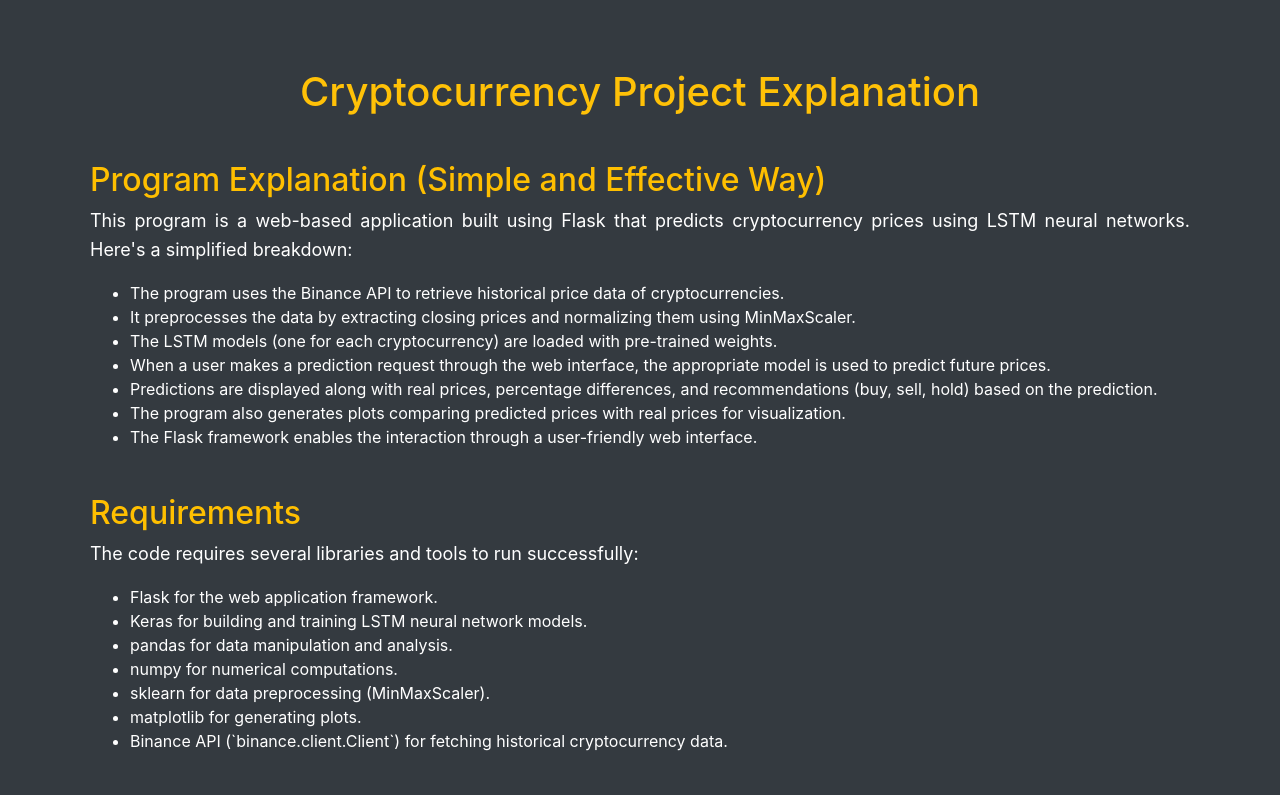
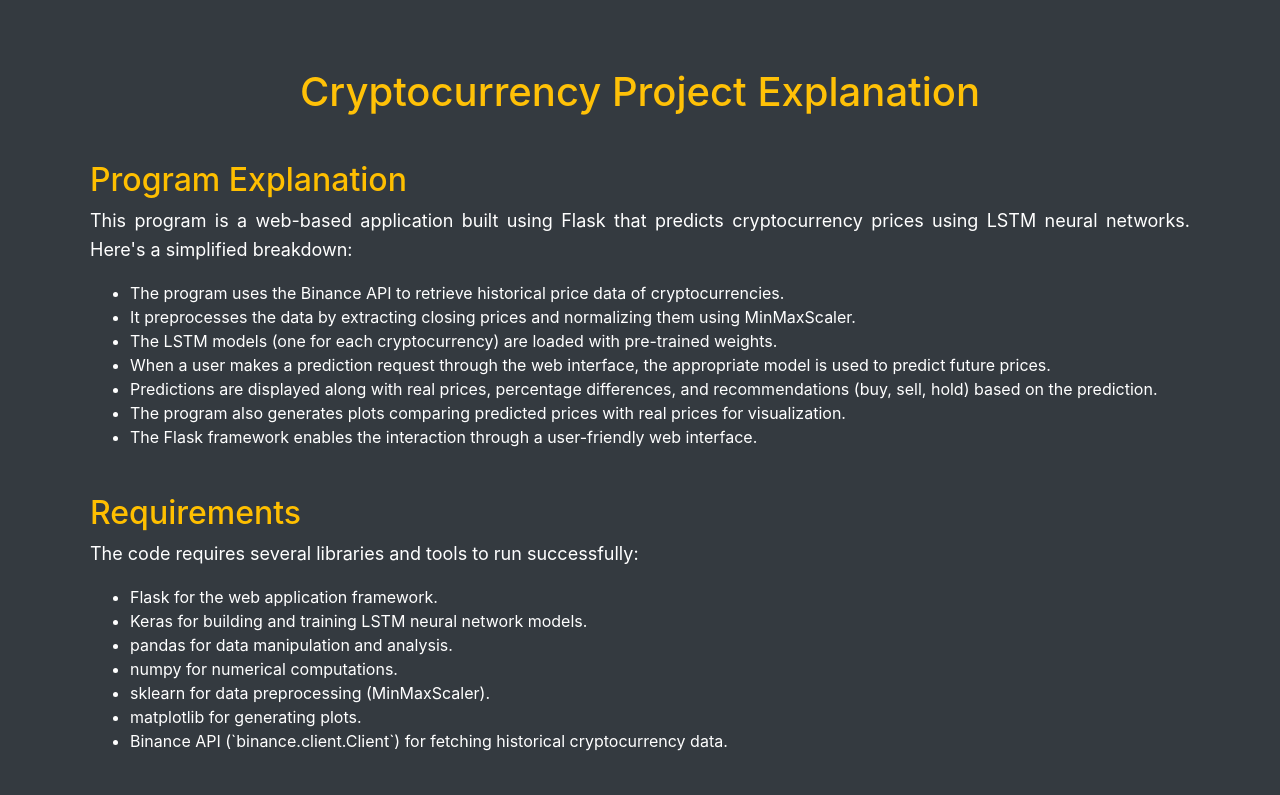
Before and after one commit to codeaccelarate/Crypto, a plain HTML site: page index.html in a window 1280 px wide. Shown: the top 795 px of the page. Drawn offline with nearby package versions, Linux system fonts and the light colour scheme.

Commit message:
Update index.html

```diff
--- a/index.html
+++ b/index.html
@@ -60,7 +60,7 @@
 
     <div class="container">
         <h1 class="mt-5 mb-4 text-center">Cryptocurrency Project Explanation</h1>
-    <h2>Program Explanation (Simple and Effective Way)</h2>
+    <h2>Program Explanation</h2>
     <p>
         This program is a web-based application built using Flask that predicts cryptocurrency prices using LSTM neural networks. Here's a simplified breakdown:
     </p>
```
